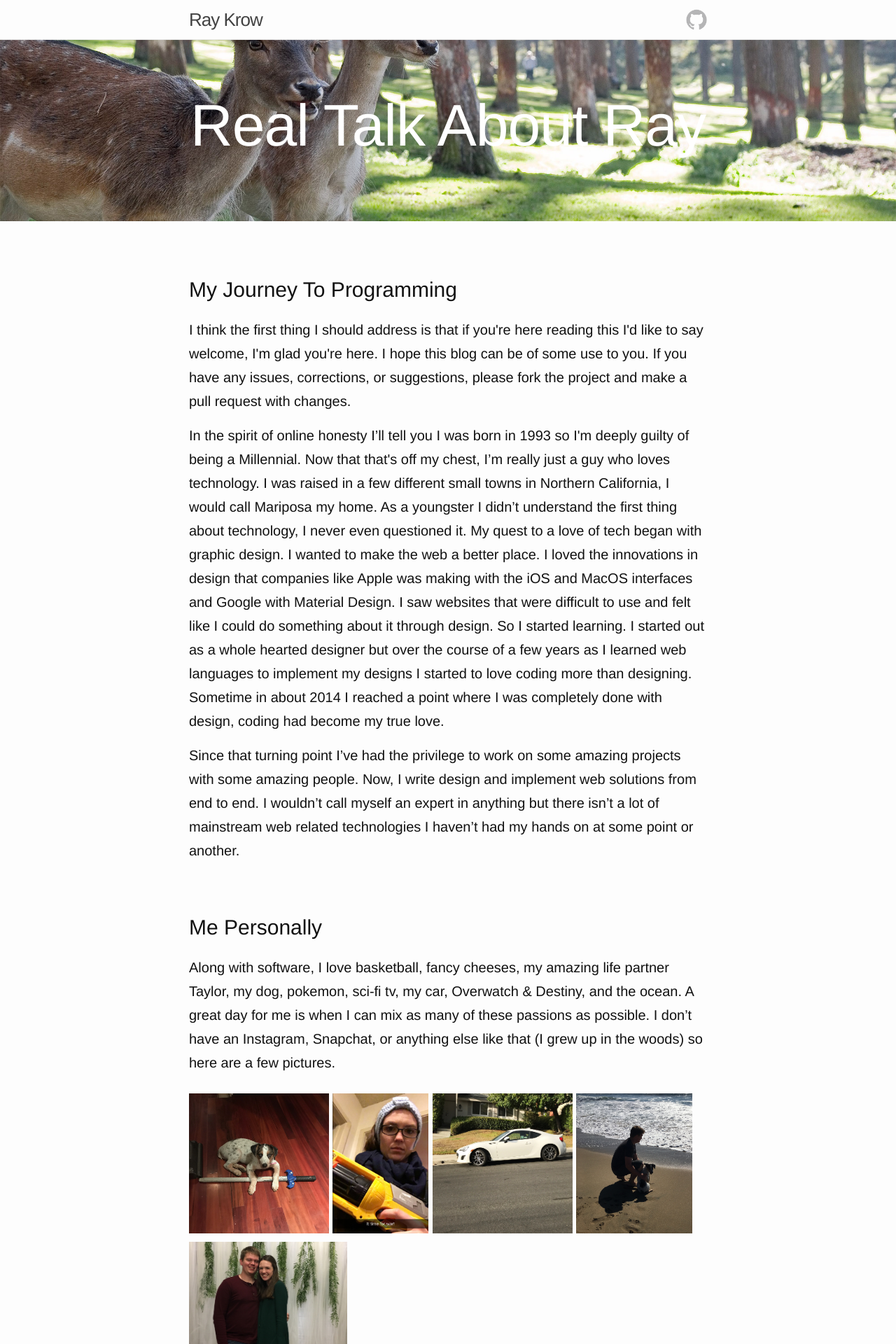
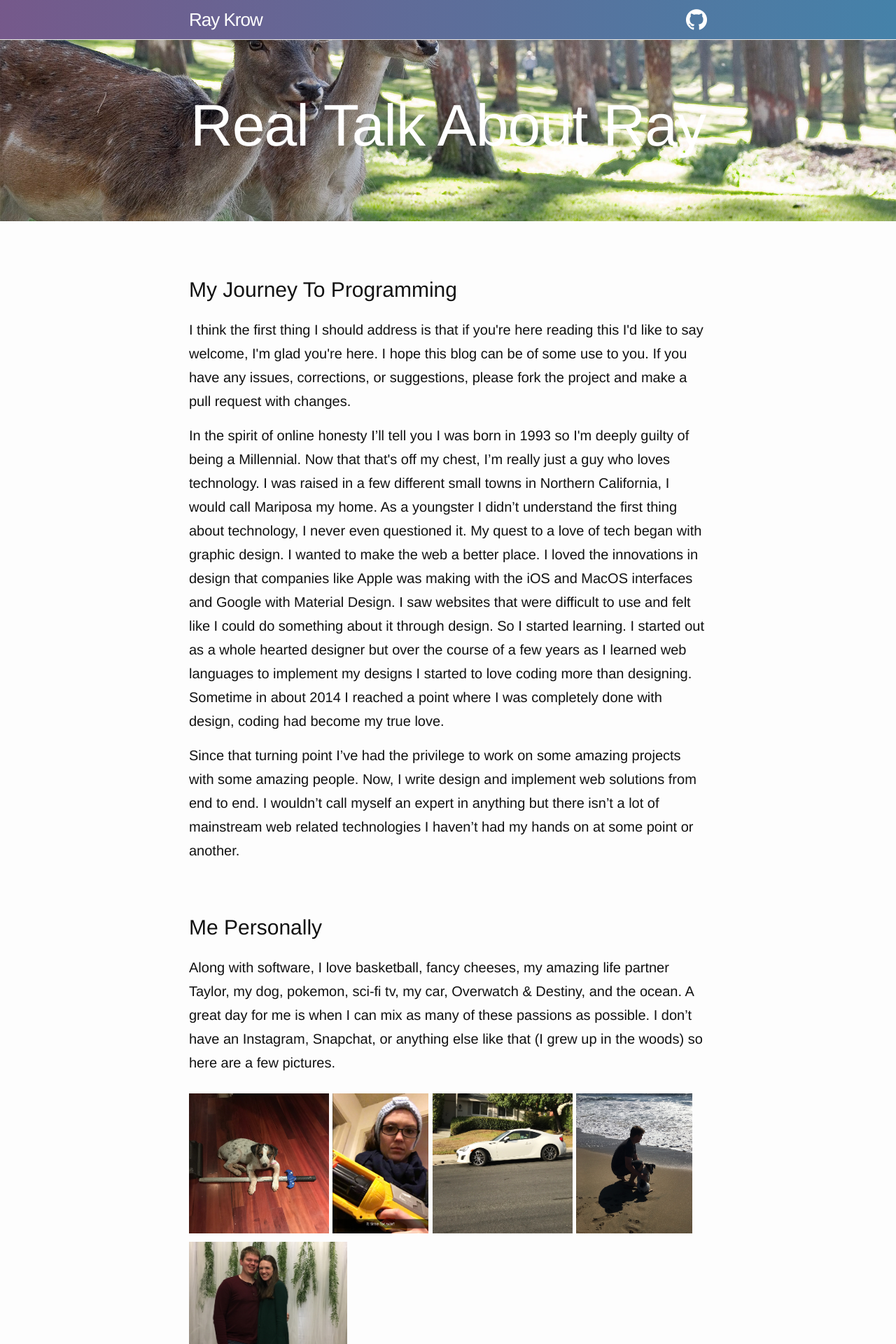
Before and after one commit to rayepps/blog, a Jekyll site: the page built from about.html, in a window 1280 px wide. Shown: the top 1920 px of the page at 70% size. Built offline with Jekyll 4.4.1, drawn with Linux system fonts in a browser that asks for light colours.

Commit message:
made header and footer gradient bg

```diff
--- a/_includes/header.html
+++ b/_includes/header.html
@@ -2,7 +2,7 @@
 
   <div class="wrapper">
 
-    <a class="site-title" href="{{ site.baseurl }}/">{{ site.title }}</a>
+    <a class="site-title rb-header-title" href="{{ site.baseurl }}/">{{ site.title }}</a>
 
     <a class="rb-nav-github" href="{{ site.source_url }}">
         <img src="/images/social/social_github.png" />
--- a/_sass/_footer.scss
+++ b/_sass/_footer.scss
@@ -5,19 +5,18 @@
 //
 
 
-.rb-footer {
-    font-size: 15px;
-    color: $grey-color;
-}
-
 footer {
-    ul > li {
-      text-align: right;
-      a {
-        color: $grey-color;
-        &:visited {
-          color: lighten($grey-color, 10%);
-        }
+  @include rb-gradient;
+  p {
+    color: #ffffff;
+  }
+  ul > li {
+    text-align: right;
+    a {
+      color: #ffffff;
+      &:visited {
+        color: #e8e8e8;
       }
     }
+  }
 }
--- a/_sass/_header.scss
+++ b/_sass/_header.scss
@@ -5,6 +5,11 @@
 //
 
 .rb-header {
+  @include rb-gradient;
+
+  .rb-header-title {
+    color: #ffffff;
+  }
   .rb-nav-github {
     float: right;
     > img {
--- /dev/null
+++ b/_sass/_keyframes.scss
@@ -0,0 +1,28 @@
+
+
+
+
+@-webkit-keyframes gradient-animation {
+  0%{background-position:0% 50%}
+  50%{background-position:100% 50%}
+  100%{background-position:0% 50%}
+}
+@-moz-keyframes gradient-animation {
+  0%{background-position:0% 50%}
+  50%{background-position:100% 50%}
+  100%{background-position:0% 50%}
+}
+@keyframes gradient-animation {
+  0%{background-position:0% 50%}
+  50%{background-position:100% 50%}
+  100%{background-position:0% 50%}
+}
+
+@mixin rb-gradient {
+  background: linear-gradient(270deg, #00BCD4, #C2185B);
+  background-size: 400% 400%;
+
+  -webkit-animation: gradient-animation 30s ease infinite;
+  -moz-animation: gradient-animation 30s ease infinite;
+  animation: gradient-animation 30s ease infinite;
+}
--- a/styles/main.scss
+++ b/styles/main.scss
@@ -50,7 +50,7 @@
 @import "jekyll/layout";
 @import "jekyll/syntax-highlighting";
 
-
+@import "keyframes";
 @import "base-global-clear";
 @import "typography";
 @import "layout";
```
Also changed, not shown: images/social/social_github.png.
